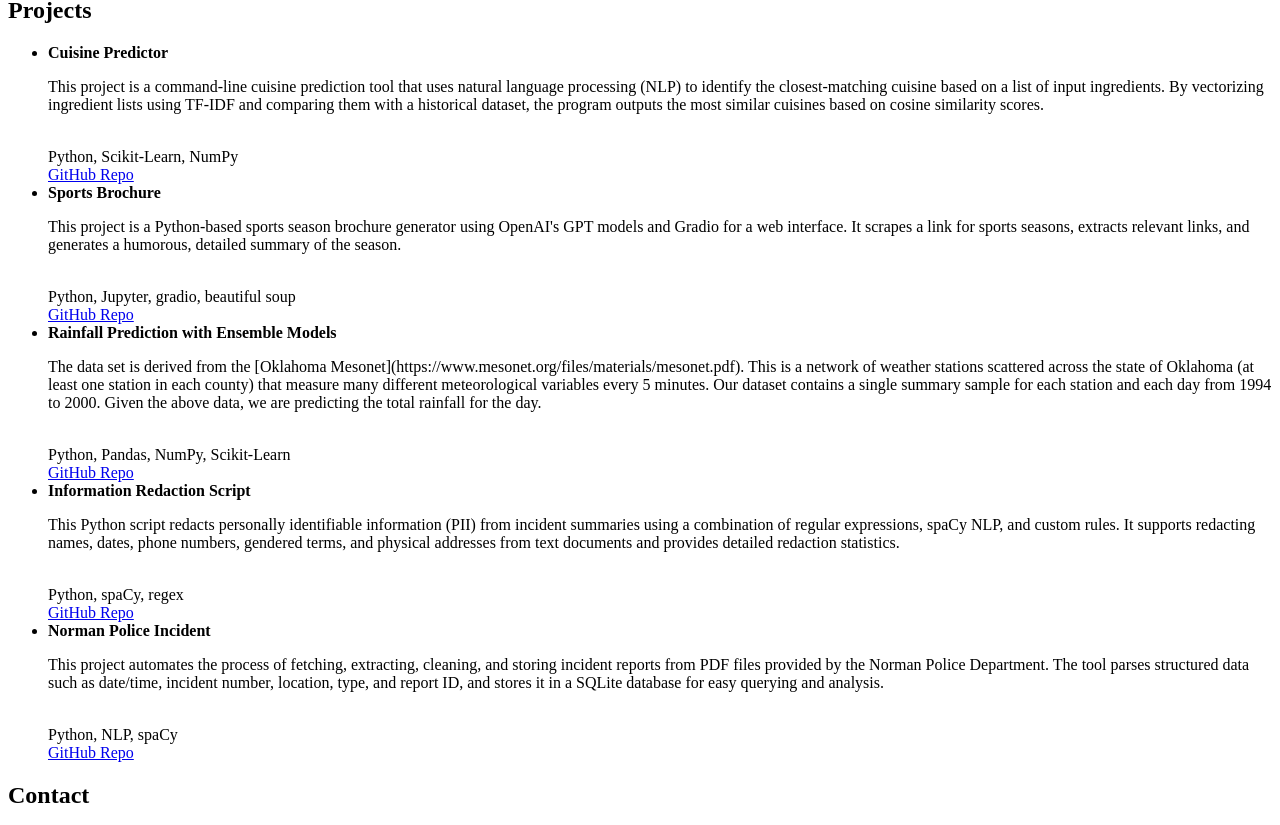
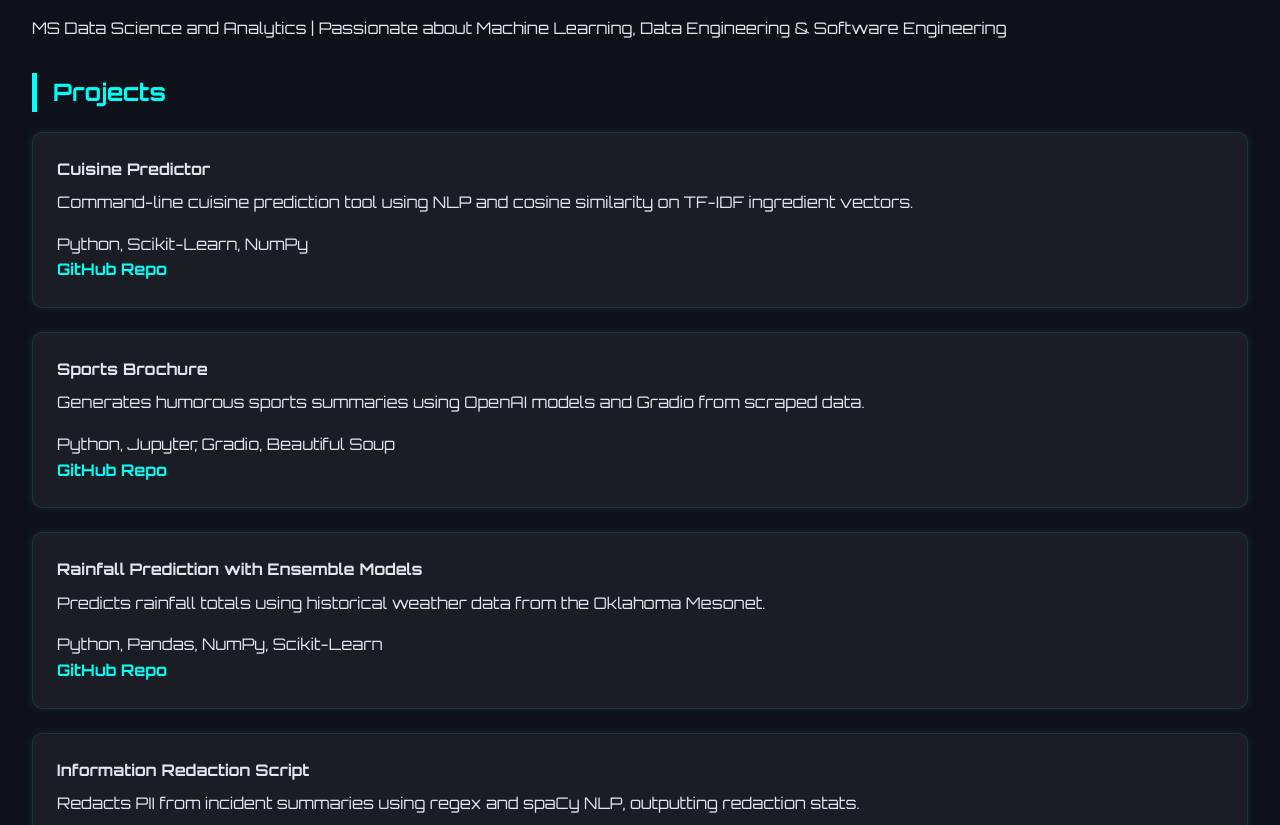
Before and after one commit to okeowot/okeowot.github.io, a plain HTML site: page index.html in a window 1280 px wide. Shown: the part 121-946 px from the top of the page. Drawn offline with Linux system fonts and the light colour scheme.

Commit message:
website update

```diff
--- a/index.html
+++ b/index.html
@@ -4,12 +4,67 @@
     <meta charset="UTF-8" />
     <meta name="viewport" content="width=device-width, initial-scale=1.0" />
     <title>Tolu Okeowo | Data Scientist</title>
+    <link
+      href="https://fonts.googleapis.com/css2?family=Orbitron:wght@400;700&display=swap"
+      rel="stylesheet"
+    />
+    <style>
+      * {
+        box-sizing: border-box;
+      }
+      body {
+        margin: 0;
+        padding: 2rem;
+        font-family: "Orbitron", sans-serif;
+        background-color: #0f111a;
+        color: #e0e6f1;
+        line-height: 1.6;
+      }
+      h1,
+      h2 {
+        color: #00fff7;
+        border-left: 5px solid #00fff7;
+        padding-left: 1rem;
+        margin-top: 2rem;
+      }
+      ul {
+        list-style-type: none;
+        padding: 0;
+      }
+      li {
+        background: rgba(255, 255, 255, 0.05);
+        padding: 1.5rem;
+        margin-bottom: 1.5rem;
+        border-radius: 10px;
+        border: 1px solid rgba(0, 255, 255, 0.1);
+        box-shadow: 0 0 10px rgba(0, 255, 255, 0.1);
+        transition: all 0.3s ease;
+      }
+      li:hover {
+        transform: scale(1.01);
+        box-shadow: 0 0 20px rgba(0, 255, 255, 0.3);
+      }
+      a {
+        color: #00fff7;
+        text-decoration: none;
+        font-weight: 600;
+      }
+      a:hover {
+        text-decoration: underline;
+      }
+      p {
+        margin: 0.5rem 0 1rem;
+      }
+      .contact ul li {
+        margin-bottom: 0.5rem;
+      }
+    </style>
   </head>
   <body>
     <h1>Hello, I'm Tolu Okeowo</h1>
     <p>
-      MS Data Science and Analytics | Passionate about Machine Learning & Data
-      Engineering
+      MS Data Science and Analytics | Passionate about Machine Learning, Data
+      Engineering & Software Engineering
     </p>
 
     <h2>Projects</h2>
@@ -17,68 +72,45 @@
       <li>
         <strong>Cuisine Predictor</strong>
         <p>
-          This project is a command-line cuisine prediction tool that uses
-          natural language processing (NLP) to identify the closest-matching
-          cuisine based on a list of input ingredients. By vectorizing
-          ingredient lists using TF-IDF and comparing them with a historical
-          dataset, the program outputs the most similar cuisines based on cosine
-          similarity scores.
+          Command-line cuisine prediction tool using NLP and cosine similarity
+          on TF-IDF ingredient vectors.
         </p>
-        <br />
         Python, Scikit-Learn, NumPy<br />
         <a href="https://github.com/okeowot/cuisinepredictor">GitHub Repo</a>
       </li>
       <li>
         <strong>Sports Brochure</strong>
         <p>
-          This project is a Python-based sports season brochure generator using
-          OpenAI's GPT models and Gradio for a web interface. It scrapes a link
-          for sports seasons, extracts relevant links, and generates a humorous,
-          detailed summary of the season.
+          Generates humorous sports summaries using OpenAI models and Gradio
+          from scraped data.
         </p>
-        <br />
-        Python, Jupyter, gradio, beautiful soup<br />
+        Python, Jupyter, Gradio, Beautiful Soup<br />
         <a href="https://github.com/okeowot/sportsbrochure">GitHub Repo</a>
       </li>
       <li>
         <strong>Rainfall Prediction with Ensemble Models</strong>
         <p>
-          The data set is derived from the [Oklahoma
-          Mesonet](https://www.mesonet.org/files/materials/mesonet.pdf). This is
-          a network of weather stations scattered across the state of Oklahoma
-          (at least one station in each county) that measure many different
-          meteorological variables every 5 minutes. Our dataset contains a
-          single summary sample for each station and each day from 1994 to 2000.
-          Given the above data, we are predicting the total rainfall for the
-          day.
+          Predicts rainfall totals using historical weather data from the
+          Oklahoma Mesonet.
         </p>
-        <br />
         Python, Pandas, NumPy, Scikit-Learn<br />
         <a href="https://github.com/okeowot/Weather-Prediction">GitHub Repo</a>
       </li>
       <li>
         <strong>Information Redaction Script</strong>
         <p>
-          This Python script redacts personally identifiable information (PII)
-          from incident summaries using a combination of regular expressions,
-          spaCy NLP, and custom rules. It supports redacting names, dates, phone
-          numbers, gendered terms, and physical addresses from text documents
-          and provides detailed redaction statistics.
+          Redacts PII from incident summaries using regex and spaCy NLP,
+          outputting redaction stats.
         </p>
-        <br />
         Python, spaCy, regex<br />
         <a href="https://github.com/okeowot/redactor">GitHub Repo</a>
       </li>
       <li>
         <strong>Norman Police Incident</strong>
         <p>
-          This project automates the process of fetching, extracting, cleaning,
-          and storing incident reports from PDF files provided by the Norman
-          Police Department. The tool parses structured data such as date/time,
-          incident number, location, type, and report ID, and stores it in a
-          SQLite database for easy querying and analysis.
+          Extracts, cleans, and stores PDF-based incident reports from Norman PD
+          in SQLite.
         </p>
-        <br />
         Python, NLP, spaCy<br />
         <a href="https://github.com/okeowot/norman-police-dataextraction"
           >GitHub Repo</a
@@ -87,10 +119,12 @@
     </ul>
 
     <h2>Contact</h2>
-    <ul>
-      <li>Email: toluo.okeowo@gmail.com</li>
-      <li><a href="https://linkedin.com/in/tolu-okeowo">LinkedIn</a></li>
-      <li><a href="https://github.com/okeowot">GitHub</a></li>
-    </ul>
+    <div class="contact">
+      <ul>
+        <li>Email: toluo.okeowo@gmail.com</li>
+        <li><a href="https://linkedin.com/in/tolu-okeowo">LinkedIn</a></li>
+        <li><a href="https://github.com/okeowot">GitHub</a></li>
+      </ul>
+    </div>
   </body>
 </html>
```
